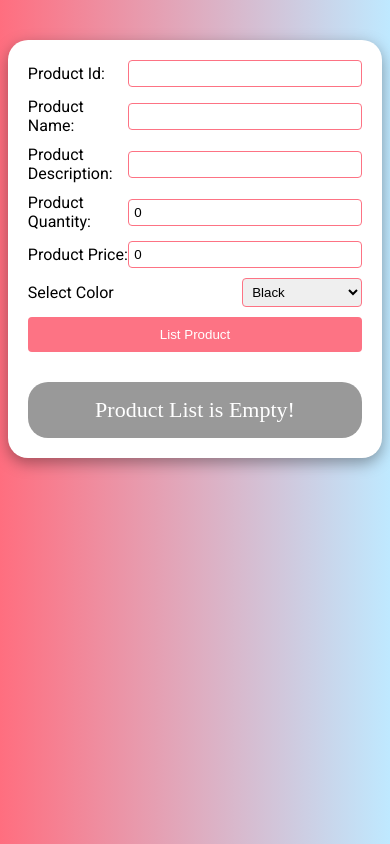
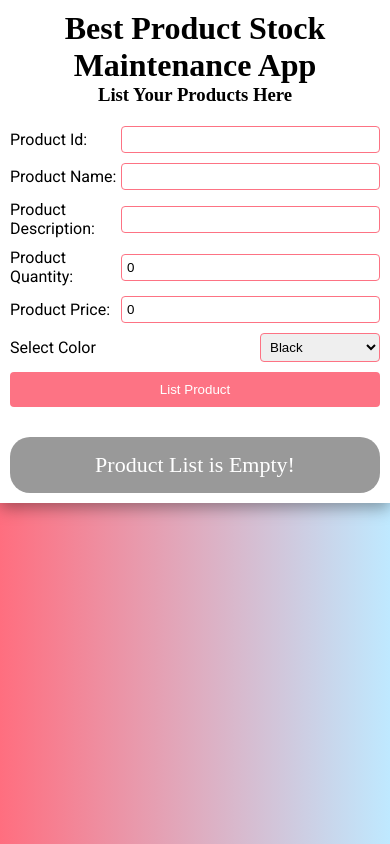
Before and after one commit to IamNayanIslam/Products-List-App, a React (Vite) app: page / in a window 390 px wide. Built offline with nearby package versions, Linux system fonts and the light colour scheme.

Commit message:
responsive

```diff
--- a/index.html
+++ b/index.html
@@ -23,6 +23,12 @@
         align-items: center;
         background-image: linear-gradient(to right, #ff6e7f, #bfe9ff);
       }
+
+      @media (max-width: 500px) {
+        .wrap {
+          padding: 0;
+        }
+      }
     </style>
   </head>
   <body>
--- a/src/components/Product List/Product-list.css
+++ b/src/components/Product List/Product-list.css
@@ -6,6 +6,15 @@
   box-shadow: rgba(0, 0, 0, 0.35) 0px 5px 15px;
   border-radius: 20px;
   padding: 20px;
+}
+
+.app-wrap h1,
+h3 {
+  text-align: center;
+}
+
+.app-wrap h3 {
+  padding-bottom: 20px;
 }
 
 .productListApp {
@@ -139,7 +148,9 @@ form button:active {
 
 @media (max-width: 500px) {
   .app-wrap {
-    width: 96%;
+    width: 100%;
+    border-radius: 0;
+    padding: 10px;
   }
 
   form {
--- a/src/components/Product List/Product-list.jsx
+++ b/src/components/Product List/Product-list.jsx
@@ -50,6 +50,9 @@ export default function ProductList() {
   return (
     <>
       <div className="app-wrap">
+        <h1>Best Product Stock Maintenance App</h1>
+        <h3>List Your Products Here</h3>
+
         <div className="productListApp">
           <form action="" className="product-form" onSubmit={handleSubmit}>
             <div>
```
